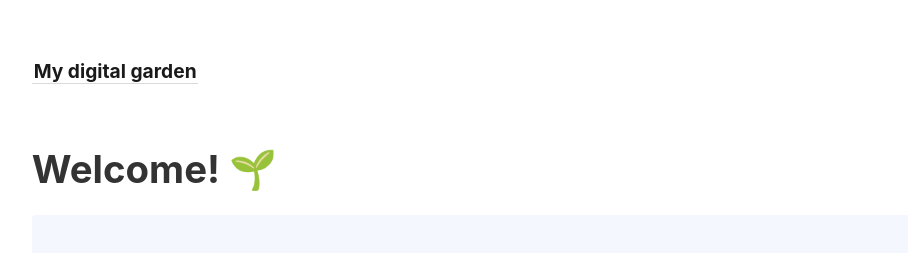
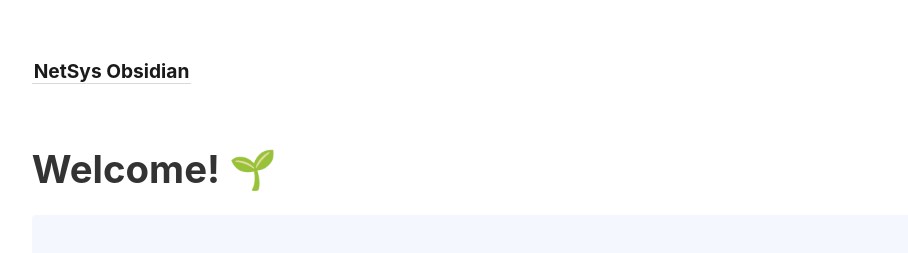
Before and after one commit to Neoul03/NetSys_Obsidian_Publish, a Jekyll site: the page built from _pages/index.md, in a window 1280 px wide. Shown: the top 253 px of the page, without its empty margins (45-953 px from the left). Built offline with Jekyll 4.4.1, drawn with Linux system fonts in a browser that asks for light colours.

Commit message:
fix: name of the title

```diff
--- a/_config.yml
+++ b/_config.yml
@@ -1,4 +1,4 @@
-title:               My digital garden
+title:               NetSys Obsidian
 include:             ['_pages']
 exclude:             ['_includes/notes_graph.json']
 # You may need to change the base URL depending on your deploy configuration.
```
